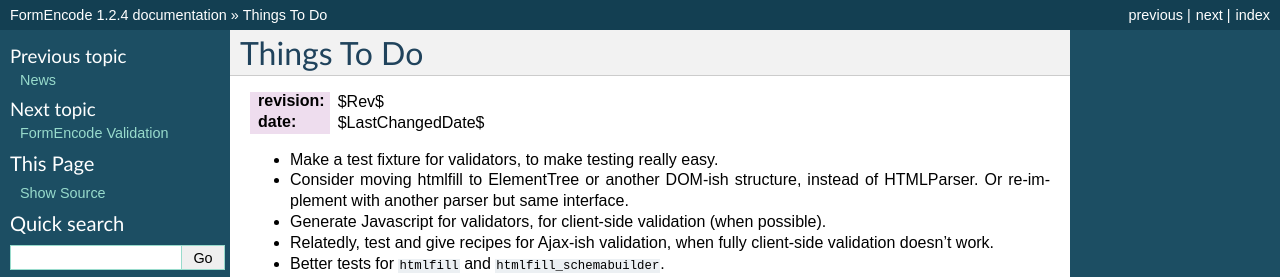
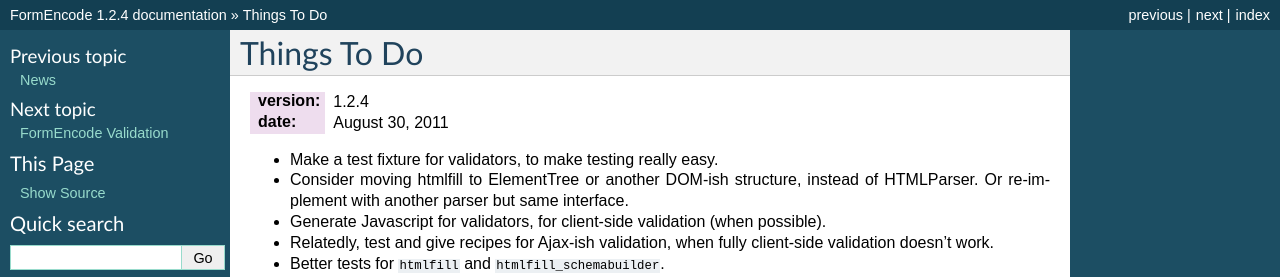
Before and after one commit to formencode/formencode, a Sphinx documentation site: the page built from docs/ToDo.txt, in a window 1280 px wide. Shown: the top 277 px of the page. Built offline with Sphinx 7.4.7, drawn with Linux system fonts in a browser that asks for light colours; pages that are not in the unit, such as notebooks, are missing from menus.

Commit message:
Replaced SVN keywords $Rev$ and $Date$ by their Sphinx equivalents.

```diff
--- a/docs/Design.txt
+++ b/docs/Design.txt
@@ -3,8 +3,8 @@
 +++++++++++++++++
 
 :author: Ian Bicking <ianb@colorstudy.com>
-:revision: $Rev$
-:date: $LastChangedDate$
+:version: |release|
+:date: |today|
 
 .. contents::
 
--- a/docs/ToDo.txt
+++ b/docs/ToDo.txt
@@ -2,8 +2,8 @@
 Things To Do
 ++++++++++++
 
-:revision: $Rev$
-:date: $LastChangedDate$
+:version: |release|
+:date: |today|
 
 * Make a test fixture for validators, to make testing really easy.
 
--- a/docs/Validator.txt
+++ b/docs/Validator.txt
@@ -8,8 +8,8 @@
 +++++++++++++++++++++
 
 :author: Ian Bicking <ianb@colorstudy.com>
-:revision: $Rev$
-:date: $LastChangedDate$
+:version: |release|
+:date: |today|
 
 .. contents::
 
```
